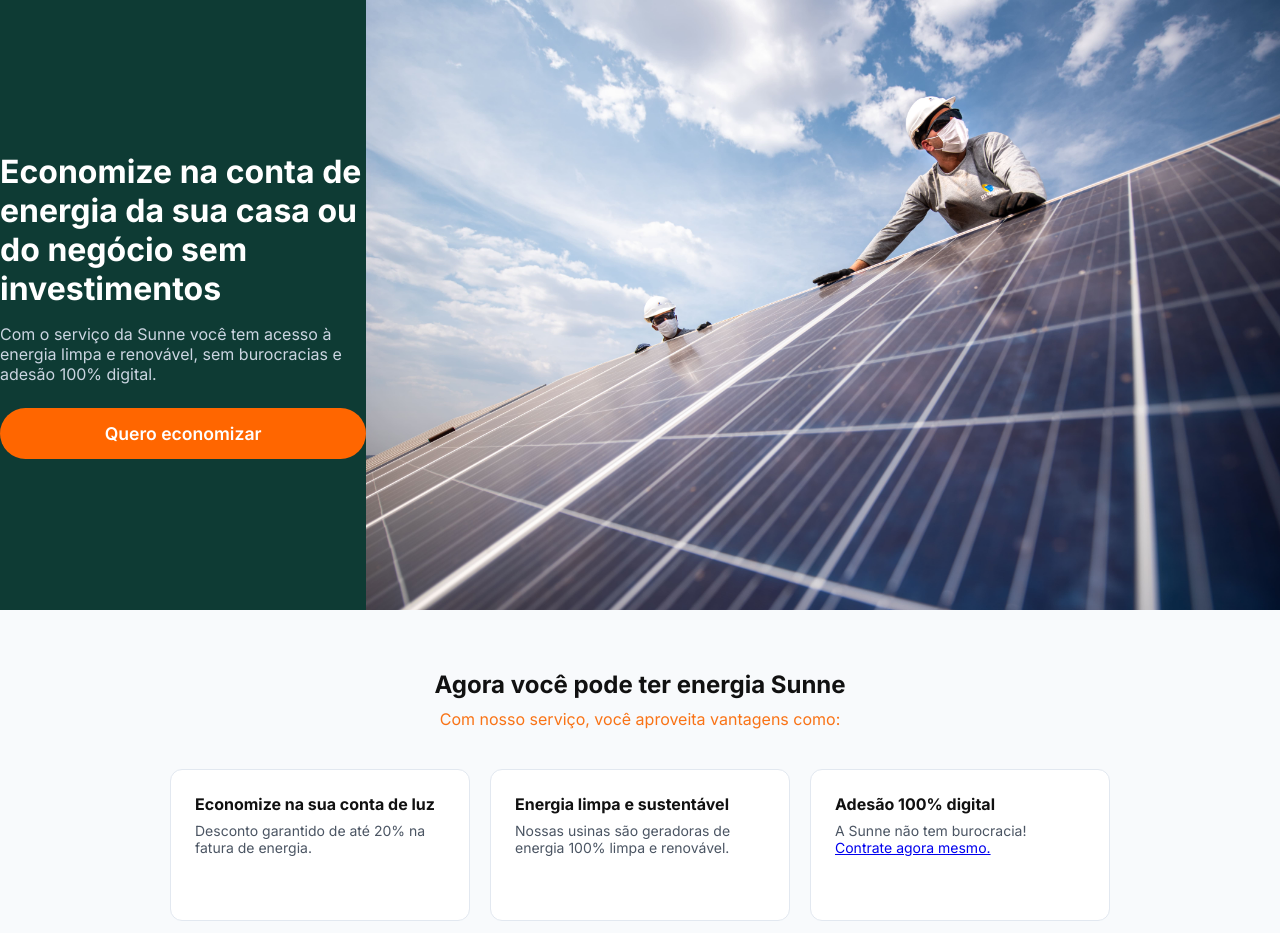
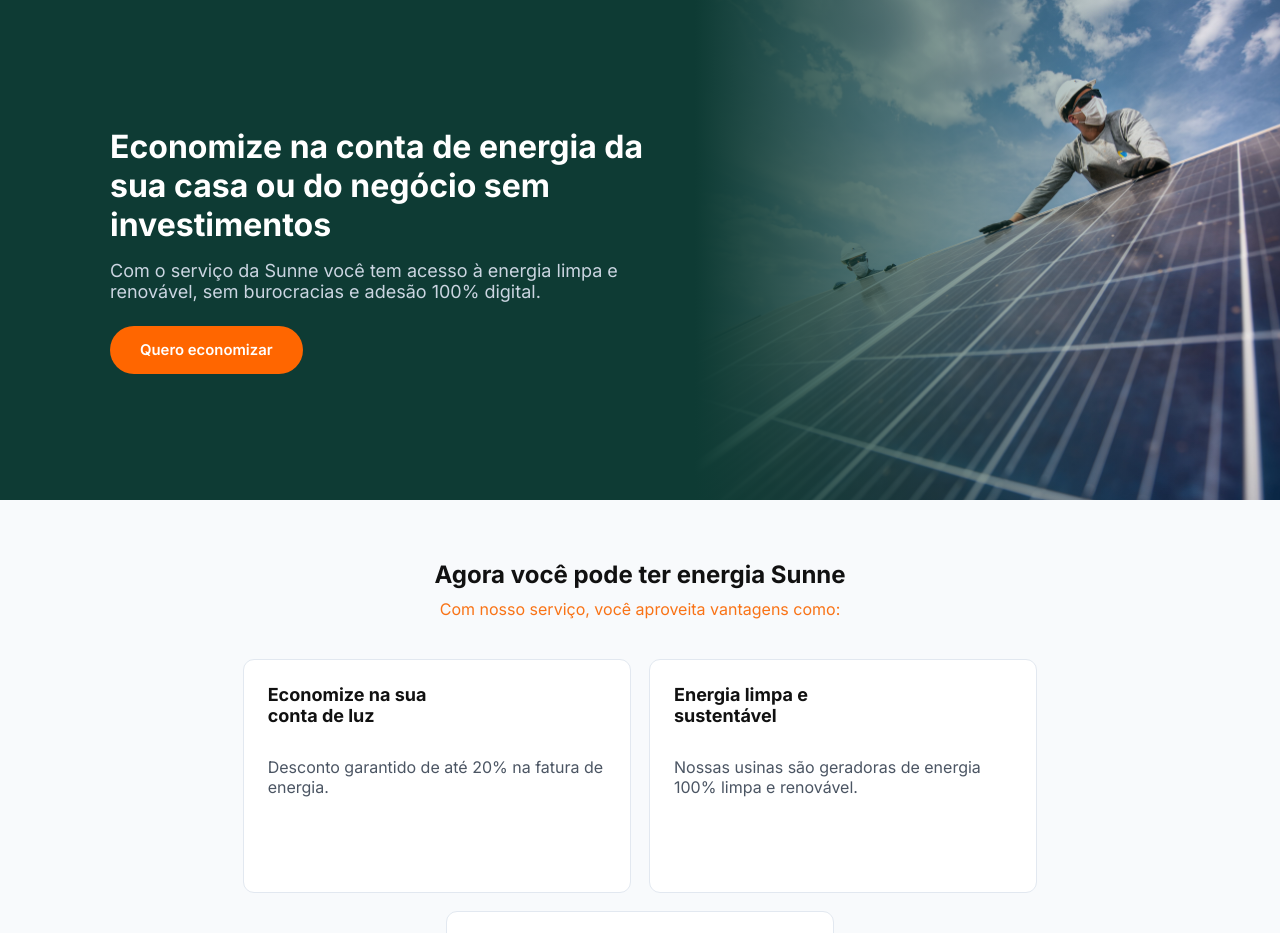
Before and after one commit to IanMarcelino/lp-sunne, a website: page index.html in a window 1280 px wide. Shown: the top 933 px of the page. Drawn offline with Linux system fonts and the light colour scheme.

Commit message:
imagem correção

```diff
--- a/index.html
+++ b/index.html
@@ -37,7 +37,9 @@
         <h1>Economize na conta de energia da sua casa ou do negócio sem investimentos</h1>
         <p>Com o serviço da Sunne você tem acesso à energia limpa e renovável, sem burocracias e adesão 100% digital.
         </p>
-        <button class="btn-primary">Quero economizar</button>
+        <div>
+          <button class="btn-primary">Quero economizar</button>
+        </div>
       </div>
       <div class="container">
         <img class="myimg" src="images\energiaSOLAR.jpg" alt="Logo Sunne" />
@@ -57,7 +59,16 @@
           <p>Nossas usinas são geradoras de energia 100% limpa e renovável.</p>
         </div>
         <div class="card">
-          <h3>Adesão 100% digital</h3>
+             <div class="icon-card-benefits">
+            <svg xmlns="http://www.w3.org/2000/svg" fill="none" viewBox="0 0 24 24" stroke-width="1.5"
+              stroke="currentColor" class="size-6">
+              <path stroke-linecap="round" stroke-linejoin="round"
+                d="M9 12.75 11.25 15 15 9.75M21 12a9 9 0 1 1-18 0 9 9 0 0 1 18 0Z" />
+            </svg>
+          </div>
+          <h3>
+            Adesão 100% digital
+          </h3>
           <p>A Sunne não tem burocracia! <a href="#">Contrate agora mesmo.</a></p>
         </div>
       </div>
--- a/style.css
+++ b/style.css
@@ -59,40 +59,18 @@
    color: #103731;
  }
 
- .btn-primary {
-   background-color: #ff6600;
-   color: #fff;
-   padding: 15px 30px;
-   border: none;
-   border-radius: 40px;
-   font-weight: 600;
-   cursor: pointer;
-   font-size: 1.1rem;
- }
-
- .container {
-   height: 610px;
-   display: flex;
-   justify-content: center;
-   align-items: center;
- }
-
- .myimg {
-   width: auto;
-   height: 100%;
-   object-fit: contain;
- }
-
  .hero {
    display: flex;
    align-items: center;
    background-color: #0e3b34;
    color: white;
+   padding-left: 110px;
  }
 
  .hero-text {
    display: flex;
    flex-direction: column;
+   flex: 1;
  }
 
  .hero-text h1 {
@@ -103,8 +81,44 @@
 
  .hero-text p {
    margin-bottom: 24px;
-   font-size: 16px;
+   font-size: 18px;
    color: #cbd5e1;
+ }
+
+ .btn-primary {
+   background-color: #ff6600;
+   color: #fff;
+   padding: 15px 30px;
+   border: none;
+   border-radius: 40px;
+   font-weight: 600;
+   cursor: pointer;
+   font-size: 0.93rem;
+ }
+
+ .container {
+   height: 500px;
+   display: flex;
+   justify-content: center;
+   flex: 1;
+   align-items: center;
+   position: relative;
+ }
+
+ .container::after {
+   content: '';
+   position: absolute;
+   top: 0;
+   left: 0;
+   right: 10%;
+   bottom: 0;
+   background: linear-gradient(to right, #0e3b34, #0e3b3400);
+ }
+
+ .myimg {
+   width: 100%;
+   height: 100%;
+   object-fit: cover;
  }
 
  .benefits {
@@ -120,31 +134,41 @@
  .benefits p {
    color: #f97316;
    margin-bottom: 40px;
+
  }
 
  .cards {
    display: flex;
    flex-wrap: wrap;
-   gap: 20px;
+   gap: 18px;
    justify-content: center;
  }
 
  .card {
+   height: 234.17px;
+   width: 388.34px;
    background-color: #fff;
    border: 1px solid #e2e8f0;
-   border-radius: 12px;
+   border-radius: 11px;
    padding: 24px;
-   max-width: 300px;
    text-align: left;
+   font-size: 16px;
+ }
+
+ .card icon-card-benefits {
+
+   margin-bottom: 0px;
  }
 
  .card h3 {
-   font-size: 16px;
-   margin-bottom: 8px;
+   font-size: 18px;
+   margin-bottom: 50px;
+   width: 181.58px;
+   height: 23.41px;
  }
 
  .card p {
-   font-size: 14px;
+   font-size: 16px;
    color: #4b5563;
  }
 
```
